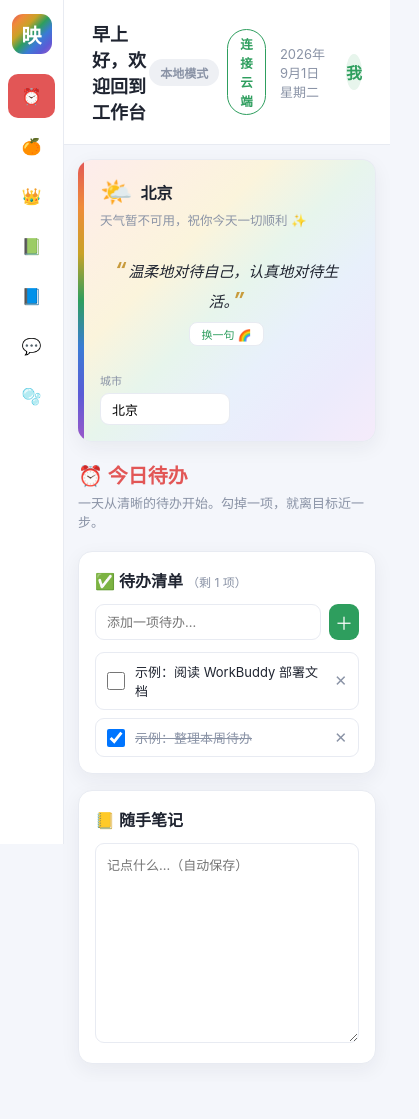
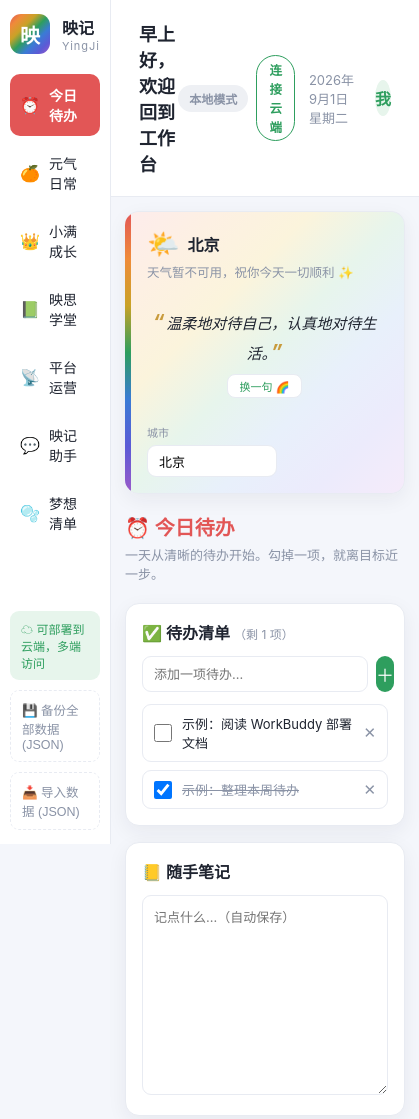
Before and after one commit to Belinda992/workbench, a website: page index.html in a window 390 px wide. Shown: the whole page, 419 px wide, since content can reach past the window. Before the commit the page ends 1082 px from the top, so only its background shows below. Drawn offline with Linux system fonts and the light colour scheme; no server answers.

Commit message:
左侧主题窄屏常显文字；平台运营图标改为📡

```diff
--- a/index.html
+++ b/index.html
@@ -31,7 +31,7 @@
           <span class="nav-ico">📗</span><span class="nav-label">映思学堂</span>
         </button>
         <button class="nav-item" data-view="platform" data-color="blue">
-          <span class="nav-ico">📘</span><span class="nav-label">平台运营</span>
+          <span class="nav-ico">📡</span><span class="nav-label">平台运营</span>
         </button>
         <button class="nav-item" data-view="assistant" data-color="indigo">
           <span class="nav-ico">💬</span><span class="nav-label">映记助手</span>
@@ -535,7 +535,7 @@
 
         <!-- 平台运营（蓝） -->
         <div class="view" id="view-platform">
-          <h2 class="view-title c-blue">📘 平台运营</h2>
+          <h2 class="view-title c-blue">📡 平台运营</h2>
           <p class="view-desc">内容生产与发布 · 平台篇。素材 → 制作 → 排期 → 数据，一条链路全打通。</p>
 
           <div class="xtab active" id="tab-content">
--- a/styles.css
+++ b/styles.css
@@ -261,14 +261,11 @@ body {
 }
 .toast.show { opacity: 1; transform: translateX(-50%) translateY(0); }
 
-/* 窄屏：七个主题仍固定在最左侧，收缩成图标竖栏 */
+/* 窄屏：七个主题仍固定在最左侧，文字常驻显示 */
 @media (max-width: 720px) {
-  .sidebar { width: 64px; padding: 14px 8px; }
-  .brand { justify-content: center; margin-bottom: 20px; }
-  .brand-text { display: none; }
-  .nav-item { justify-content: center; padding: 12px 0; gap: 0; }
-  .nav-label { display: none; }
-  .sidebar-foot { display: none; }
+  .sidebar { width: 140px; padding: 14px 10px; }
+  .brand { justify-content: flex-start; margin-bottom: 20px; }
+  .nav-item { justify-content: flex-start; padding: 11px 10px; gap: 9px; }
   .content { padding: 18px 14px; }
   .daily-banner { margin: 14px 14px 0; }
 }
```
